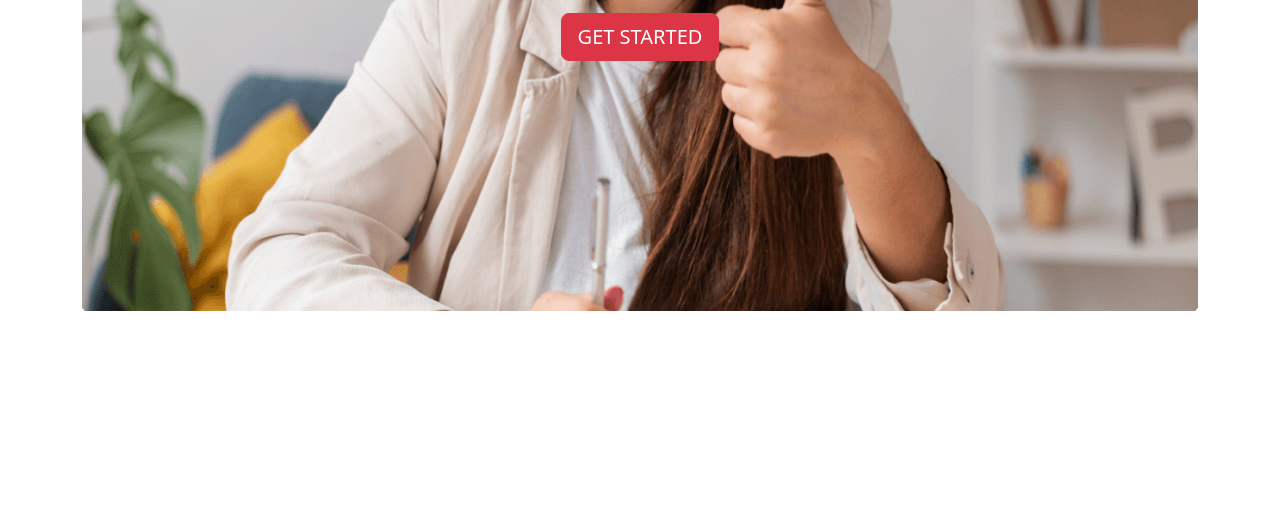
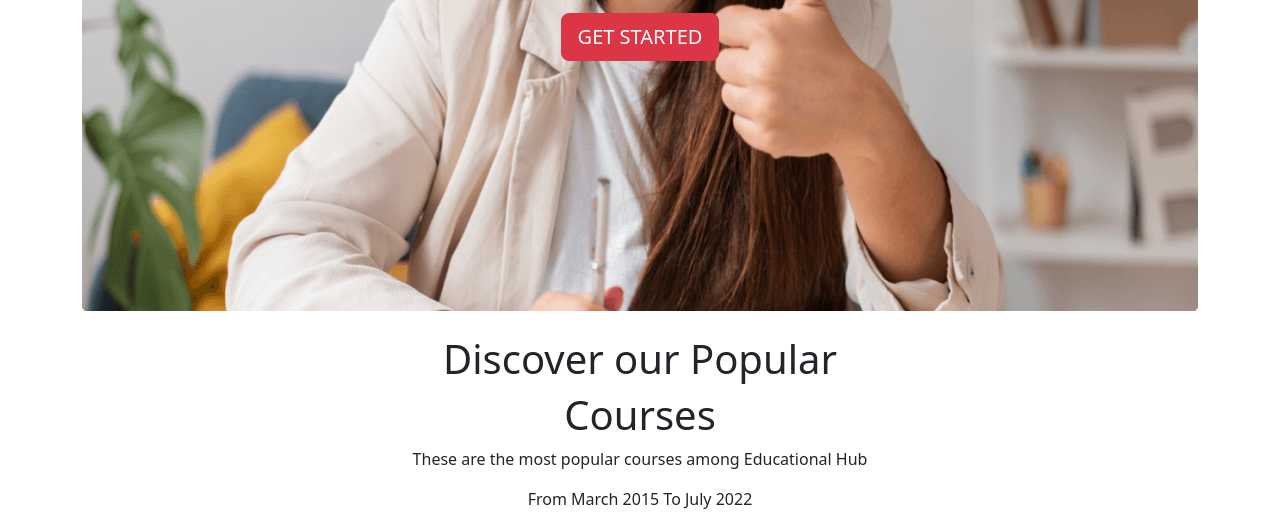
Before and after one commit to rana-ahmed3/assi-03, a plain HTML site: page index.html in a window 1280 px wide. Shown: the part 517-1044 px from the top of the page. Before the commit the page ends 852 px from the top, so only its background shows below. Drawn offline with nearby package versions, Linux system fonts and the light colour scheme.

Commit message:
added course heading

```diff
--- a/index.html
+++ b/index.html
@@ -14,7 +14,8 @@
     <!-- nav start -->
     <header>
         <div class="row">
-            <div class="d-flex w-100 col-sm-12 col-md-6 col-lg-4 mt-5 justify-content-around align-items-center">
+            <div
+                class="d-flex w-100 col-sm-12 col-md-6 col-lg-4 mt-5 justify-content-around align-items-center rounded-1">
                 <div>
                     <h1>EDUCATIONAL HUB</h1>
                 </div>
@@ -111,6 +112,24 @@
             </div>
 
         </section>
+        <!-- courses section  -->
+        <section class="container">
+
+            <div class="row">
+                <div class=" d-flex flex-column justify-content-center align-items-center">
+
+                    <h1>Discover our Popular </h1>
+                    <h1>Courses </h1>
+
+                    <p>These are the most popular courses among Educational Hub </p>
+                    <p>From March 2015 To July 2022</p>
+
+                </div>
+            </div>
+
+
+
+        </section>
     </main>
 
     <script src="https://cdn.jsdelivr.net/npm/bootstrap@5.2.0/dist/js/bootstrap.bundle.min.js"
```
